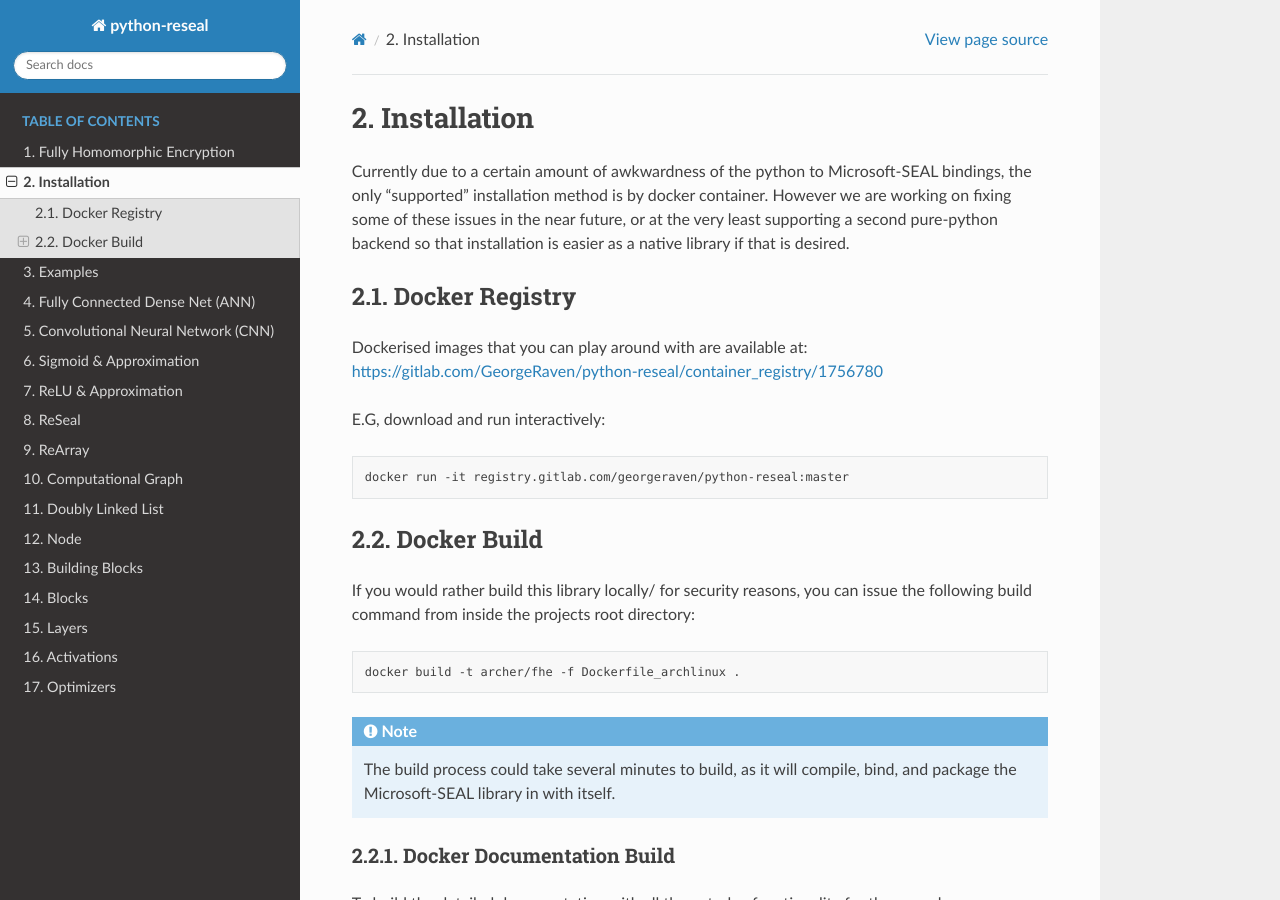
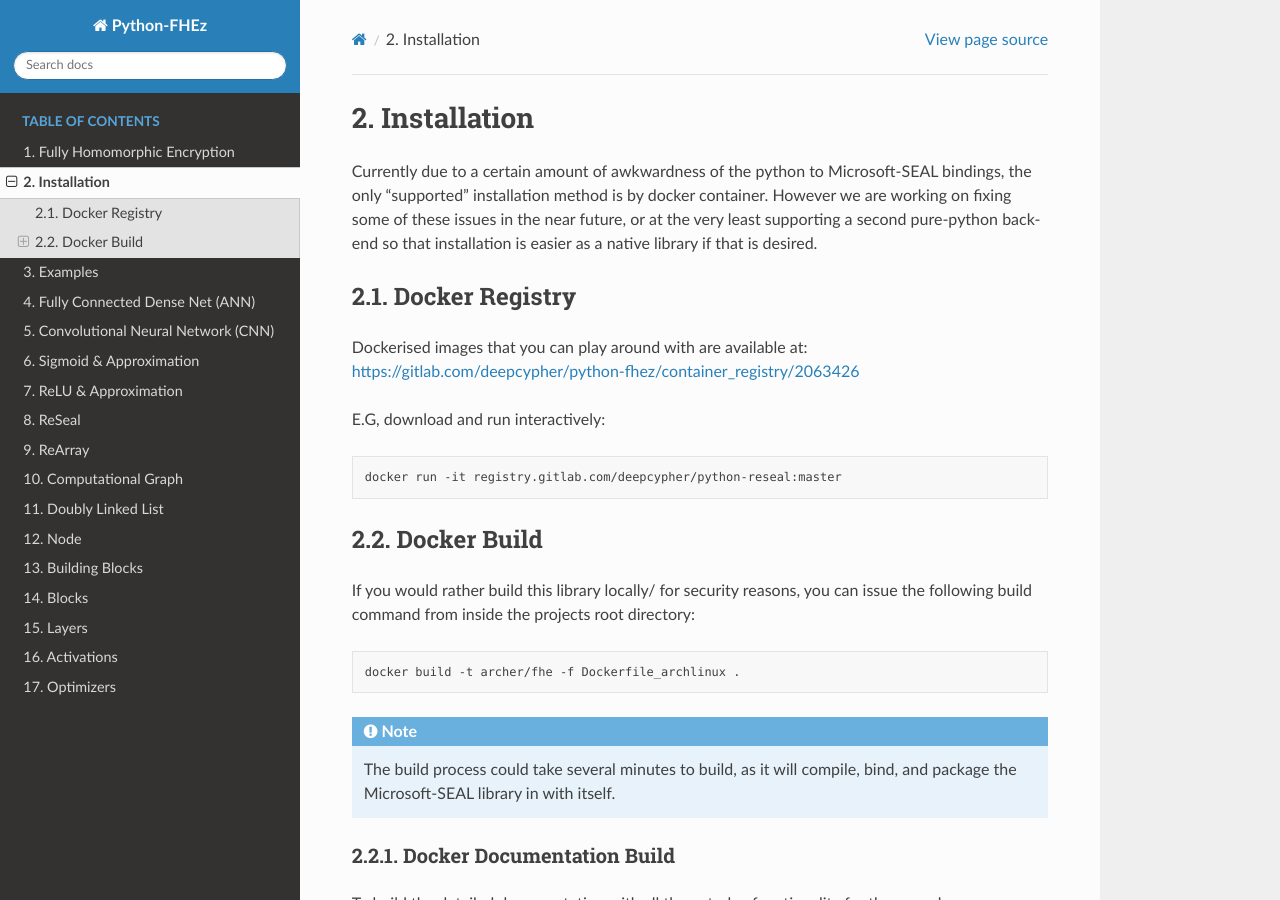
Before and after one commit to DreamingRaven/python-fhez, a Sphinx documentation site: the page built from docs/source/install.rst, in a window 1280 px wide and 900 px high. Built offline with Sphinx 7.4.7 and the Read the Docs theme 2.0.0, drawn with Linux system fonts in a browser that asks for light colours; the version number could not be read and is left out.

Commit message:
Updated name to new Python-FHEz and new repo

```diff
--- a/docs/source/conf.py
+++ b/docs/source/conf.py
@@ -45,7 +45,7 @@ print("sys path:", sys.path)
 
 # -- Project information -----------------------------------------------------
 
-project = 'python-reseal'
+project = 'Python-FHEz'
 copyright = '2021, George Onoufriou (GeorgeRaven, archer, DreamingRaven)'
 author = 'GeorgeRaven'
 master_doc = 'index'
--- a/docs/source/install.rst
+++ b/docs/source/install.rst
@@ -7,18 +7,18 @@ Installation
 ############
 
 Currently due to a certain amount of awkwardness of the python to Microsoft-SEAL bindings, the only "supported" installation method is by docker container.
-However we are working on fixing some of these issues in the near future, or at the very least supporting a second pure-python backend so that installation is easier as a native library if that is desired.
+However we are working on fixing some of these issues in the near future, or at the very least supporting a second pure-python back-end so that installation is easier as a native library if that is desired.
 
 Docker Registry
 +++++++++++++++
 
-Dockerised images that you can play around with are available at: https://gitlab.com/GeorgeRaven/python-reseal/container_registry/1756780
+Dockerised images that you can play around with are available at: https://gitlab.com/deepcypher/python-fhez/container_registry/2063426
 
 E.G, download and run interactively:
 
 .. code-block:: bash
 
-  docker run -it registry.gitlab.com/georgeraven/python-reseal:master
+  docker run -it registry.gitlab.com/deepcypher/python-reseal:master
 
 .. _section_docker_build:
 
```
Also changed, not shown: README.rst (+9 -4 lines), docs/source/index.rst (+9 -9 lines).
